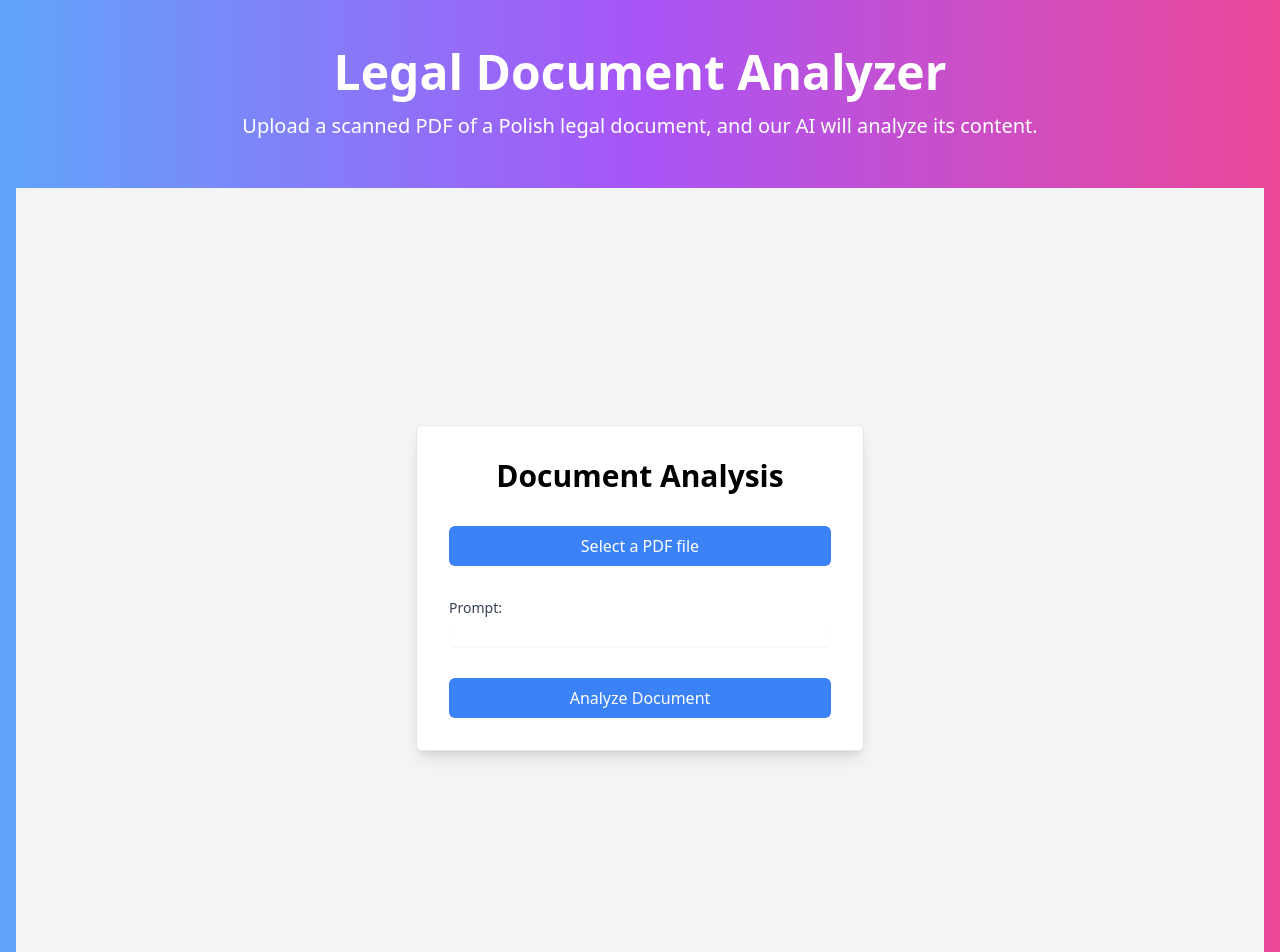
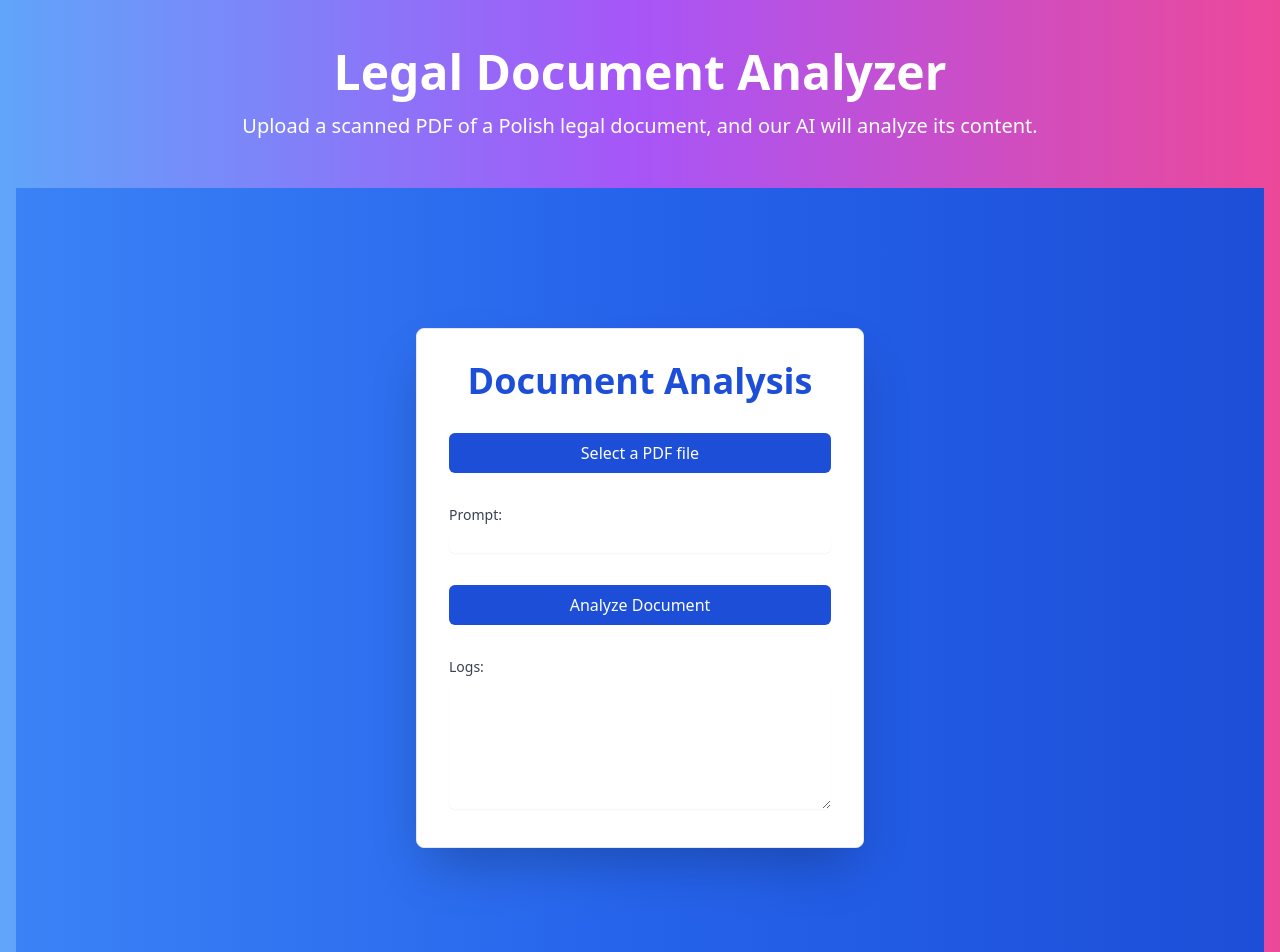
Before and after one commit to 0x7d0/document-gpt, a Next.js app: page / in a window 1280 px wide. Shown: the top 952 px of the page. Built offline with nearby package versions, Linux system fonts and the light colour scheme.

Commit message:
added logging

```diff
--- a/components/DocumentAnalysis.js
+++ b/components/DocumentAnalysis.js
@@ -5,8 +5,8 @@ const DocumentAnalysis = () => {
   const [file, setFile] = useState(null);
   const [prompt, setPrompt] = useState("");
   const [analysisResult, setAnalysisResult] = useState("");
-  const [status, setStatus] = useState("");
   const [progress, setProgress] = useState(0);
+  const [logs, setLogs] = useState([]);
 
   const handleFileUpload = async (uploadedFile) => {
     setFile(uploadedFile);
@@ -18,12 +18,12 @@ const DocumentAnalysis = () => {
       return;
     }
 
-    setStatus("Uploading file...");
+    logMessage("Uploading file...");
     setProgress(25);
     const fileBuffer = await file.arrayBuffer();
 
     try {
-      setStatus("Extracting text from PDF...");
+      logMessage("Extracting text from PDF...");
       setProgress(50);
       const response = await fetch("/api/extractText", {
         method: "POST",
@@ -35,28 +35,32 @@ const DocumentAnalysis = () => {
         const { text } = await response.json();
         const fullPrompt = `${prompt} ${text}`;
 
-        setStatus("Analyzing document with OpenAI...");
+        logMessage("Analyzing document with OpenAI...");
         setProgress(75);
         const result = await analyzeDocument(fullPrompt);
         setAnalysisResult(result);
 
-        setStatus("Analysis complete");
+        logMessage("Analysis complete");
         setProgress(100);
       } else {
         const { error } = await response.json();
-        console.error(error);
+        logMessage(`Error: ${error}`);
       }
     } catch (error) {
-      console.error(error);
+      logMessage(`Error: ${error}`);
     }
   };
 
+  const logMessage = (message) => {
+    setLogs((prevLogs) => [...prevLogs, message]);
+  };
+
   return (
-    <div className="flex flex-col items-center justify-center min-h-screen bg-gray-100">
-      <div className="w-full max-w-md p-8 space-y-8 bg-white border rounded-md shadow-lg">
-        <h1 className="text-3xl font-bold text-center">Document Analysis</h1>
+    <div className="flex flex-col items-center justify-center min-h-screen bg-gradient-to-r from-blue-500 via-blue-600 to-blue-700">
+      <div className="w-full max-w-md p-8 space-y-8 bg-white border rounded-lg shadow-2xl">
+        <h1 className="text-4xl font-bold text-center text-blue-700">Document Analysis</h1>
         <div className="flex flex-col items-center">
-          <label className="w-full text-center cursor-pointer bg-blue-500 text-white rounded-md px-4 py-2" htmlFor="upload">
+          <label className="w-full text-center cursor-pointer bg-blue-700 text-white rounded-md px-4 py-2" htmlFor="upload">
             {file ? file.name : "Select a PDF file"}
           </label>
           <input
@@ -71,34 +75,33 @@ const DocumentAnalysis = () => {
           <label htmlFor="prompt" className="block text-sm font-medium text-gray-700">Prompt:</label>
           <input
             id="prompt"
-            className="w-full mt-1 border-gray-300 rounded-md shadow-sm focus:border-blue-500 focus:ring-1 focus:ring-blue-500"
+            className="w-full mt-1 border-gray-300 rounded-md shadow-sm focus:border-blue-700 focus:ring-1 focus:ring-blue-700"
             type="text"
             value={prompt}
             onChange={(e) => setPrompt(e.target.value)}
           />
         </div>
         <button
-          className="w-full py-2 text-white bg-blue-500 rounded-md hover:bg-blue-600 focus:outline-none focus:ring-2 focus:ring-offset-2 focus:ring-blue-500"
+          className="w-full py-2 text-white bg-blue-700 rounded-md hover:bg-blue-800 focus:outline-none focus:ring-2 focus:ring-offset-2 focus:ring-blue-700"
           onClick={handleSubmit}
         >
           Analyze Document
         </button>
-        {status && (
-          <div className="text-center">
-            <p className="mt-2">{status}</p>
-            <div className="w-full h-2 bg-gray-300 mt-2 rounded-md">
-              <div
-                className="h-full bg-blue-500 rounded-md"
-                style={{ width: `${progress}%` }}
-              />
-            </div>
-          </div>
-        )}
+        <div className="mt-4">
+        <label htmlFor="logs" className="block text-sm font-medium text-gray-700">Logs:</label>
+          <textarea
+            id="logs"
+            className="w-full h-32 mt-1 border-gray-300 rounded-md shadow-sm focus:border-blue-700 focus:ring-1 focus:ring-blue-700"
+            value={logs.join("\n")}
+            readOnly
+          />
+        </div>
         {analysisResult && (
-          <div>
-            <h2 className="text-xl font-semibold">Analysis Result:</h2>
+          <div className="mt-4">
+            <label htmlFor="analysisResult" className="block text-sm font-medium text-gray-700">Analysis Result:</label>
             <textarea
-              className="w-full h-32 mt-1 border-gray-300 rounded-md shadow-sm focus:border-blue-500 focus:ring-1 focus:ring-blue-500"
+              id="analysisResult"
+              className="w-full h-32 mt-1 border-gray-300 rounded-md shadow-sm focus:border-blue-700 focus:ring-1 focus:ring-blue-700"
               value={analysisResult}
               readOnly
             />
```
